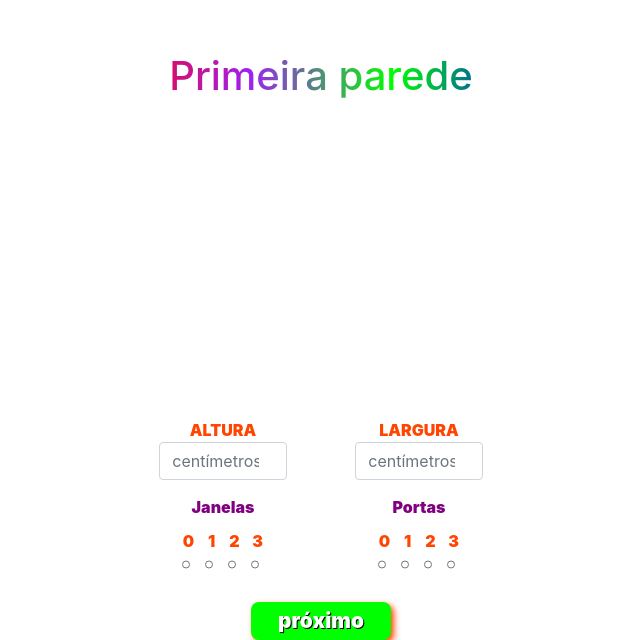
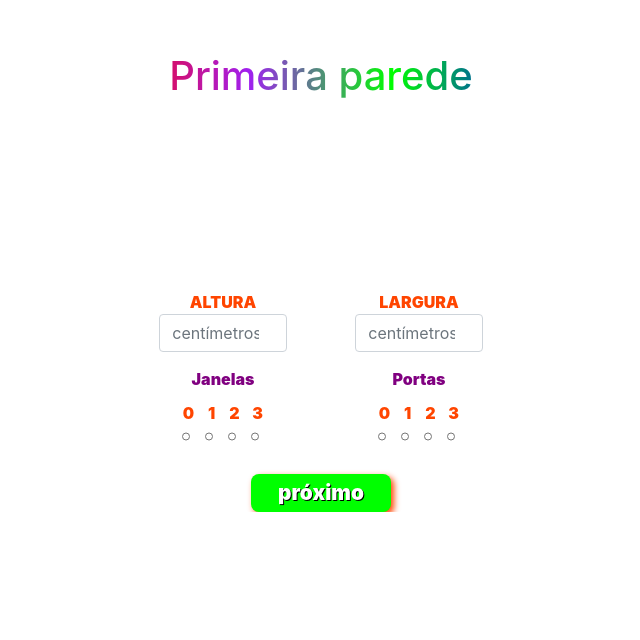
Before and after one commit to cae07/appTintas, a React (Create React App) app: page /firstWall in a window 1280 px wide. Shown: the part 687-1327 px from the top of the page, without its empty margins (319-959 px from the left). After the commit the page ends 1199 px from the top, so only its background shows below. Built offline with nearby package versions, Linux system fonts and the light colour scheme.

Commit message:
arruma margin dos forms

```diff
--- a/src/CSS/pages.css
+++ b/src/CSS/pages.css
@@ -8,7 +8,7 @@
   align-items: center;
   display: flex;
   flex-direction: column;
-  margin-top: 160%;
+  margin-top: 140%;
 }
 
 label, span {
```
